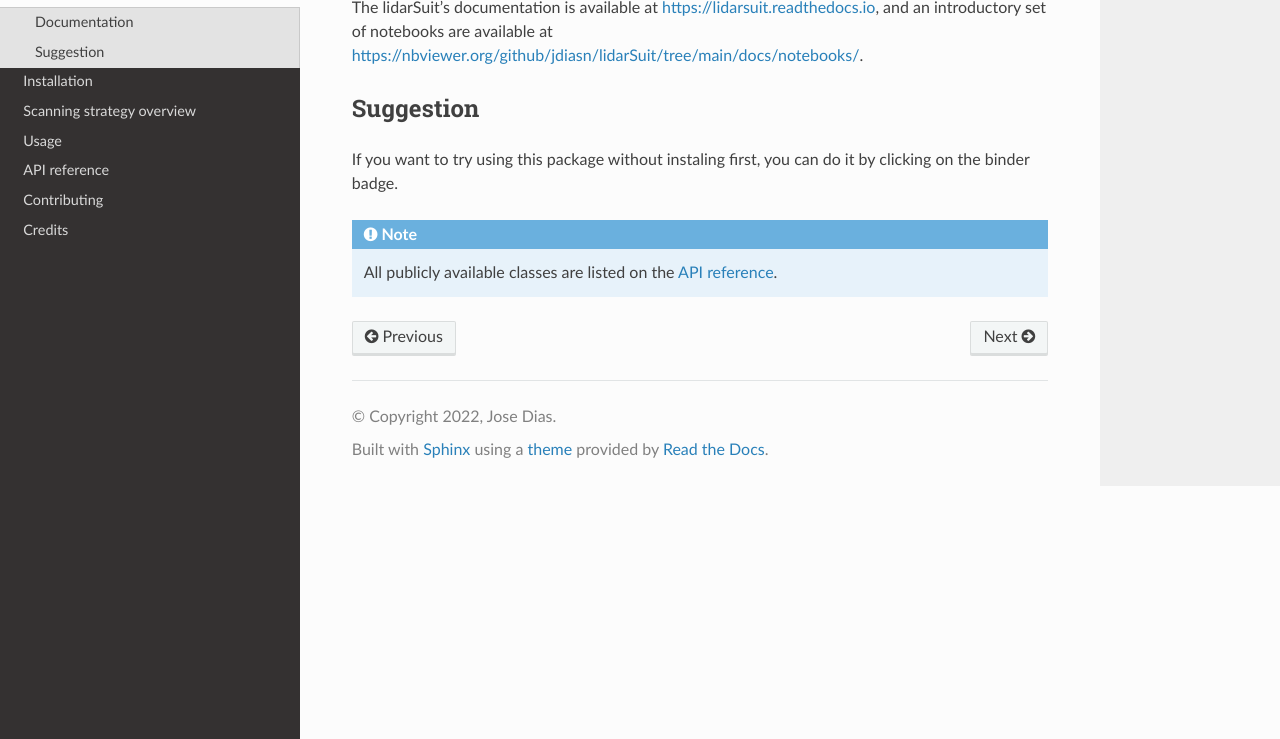
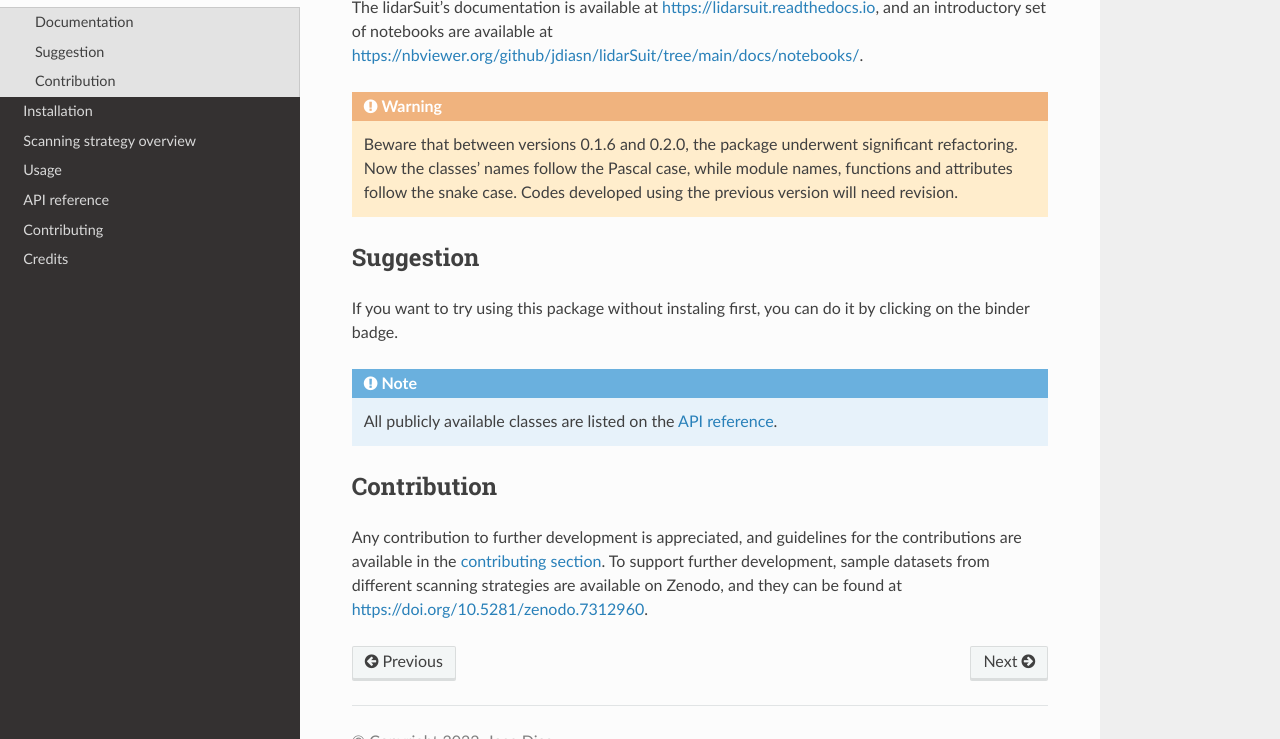
Before and after one commit to jdiasn/lidarwind, a Sphinx documentation site: the page built from docs/readme.rst, in a window 1280 px wide and 900 px high, scrolled down 763 px, cut to the strip 161-900 px from the top of the window. Built offline with Sphinx 7.4.7 and the Read the Docs theme 2.0.0, drawn with Linux system fonts in a browser that asks for light colours; formulas are drawn with MathJax 3; pages that are not in the unit, such as notebooks, are missing from menus; the version number could not be read and is left out.

Commit message:
Adding contribution section to the readthedocs readme

```diff
--- a/CONTRIBUTING.rst
+++ b/CONTRIBUTING.rst
@@ -3,6 +3,7 @@
 ============
 Contributing
 ============
+
 
 Contributions are welcome, and they are greatly appreciated! Every little bit
 helps, and credit will always be given.
--- a/README.rst
+++ b/README.rst
@@ -35,6 +35,15 @@ Documentation
 The lidarSuit's documentation is available at https://lidarsuit.readthedocs.io, and an introductory set of notebooks are available at https://nbviewer.org/github/jdiasn/lidarSuit/tree/main/docs/notebooks/.
 
 
+
+.. warning::
+
+    Beware that between versions 0.1.6 and 0.2.0, the package underwent significant refactoring. Now the classes' names
+    follow the Pascal case, while module names, functions and attributes follow the snake case. Codes developed using the previous
+    version will need revision.
+
+
+
 ----------
 Suggestion
 ----------
--- a/docs/contributing.rst
+++ b/docs/contributing.rst
@@ -1 +1,3 @@
 .. include:: ../CONTRIBUTING.rst
+
+.. _contributing:
--- a/docs/readme.rst
+++ b/docs/readme.rst
@@ -3,3 +3,9 @@
 
 .. note::
     All publicly available classes are listed on the :any:`API reference <api>`.
+
+------------
+Contribution
+------------
+
+Any contribution to further development is appreciated, and guidelines for the contributions are available in the :any:`contributing section <contributing>`. To support further development, sample datasets from different scanning strategies are available on Zenodo, and they can be found at https://doi.org/10.5281/zenodo.7312960.
```
